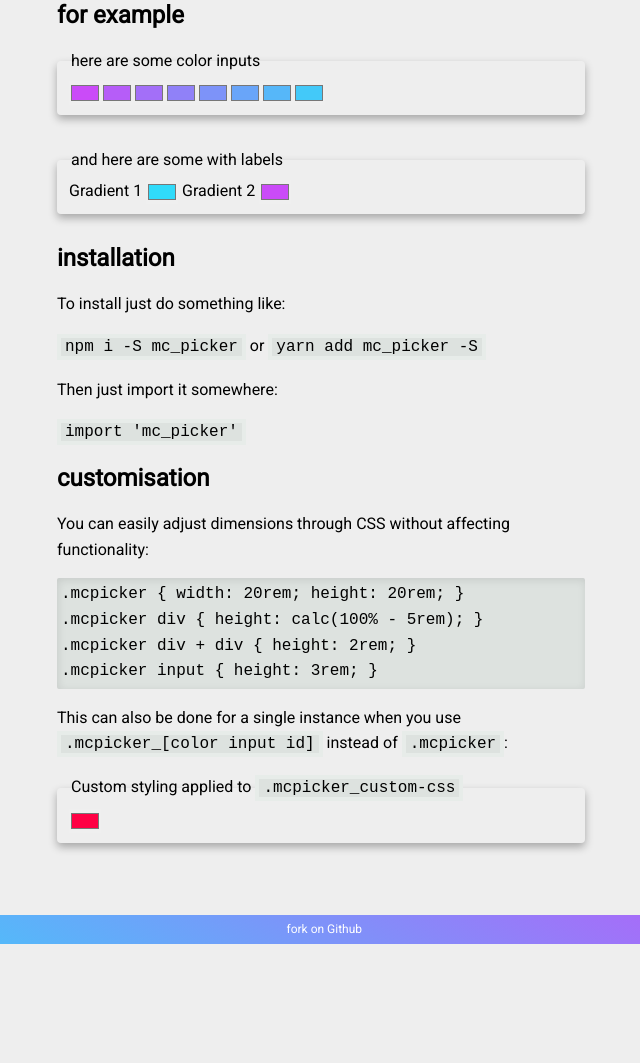
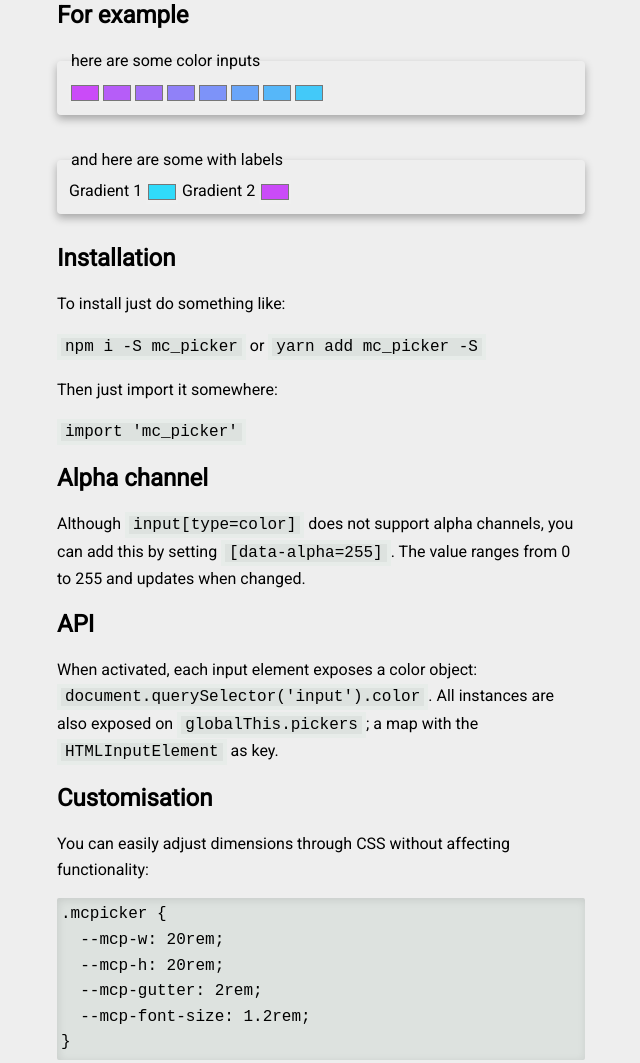
Before and after one commit to Sjeiti/clr, a website built with webpack: page docs/index.html in a window 1280 px wide. Shown: the part 572-1635 px from the top of the page, without its empty margins (319-959 px from the left). Before the commit the page ends 1516 px from the top, so only its background shows below. Built offline with nearby package versions, Linux system fonts and the light colour scheme; a web font is replaced by a local one.

Commit message:
updated documentation

```diff
--- a/docs/index.html
+++ b/docs/index.html
@@ -158,7 +158,7 @@
 				<p>The implementation is minimal, the code is minimal, even the colorpicker itself is a mere six elements in a wrapper.</p>
 			</section>
 			<section>
-				<h2>for example</h2>
+				<h2>For example</h2>
 				<form>
 					<fieldset data-header-colors>
 						<legend>here are some color inputs</legend>
@@ -171,25 +171,37 @@
 				</form>
 			</section>
 			<section>
-				<h2>installation</h2>
+				<h2>Installation</h2>
 				<p>To install just do something like:</p>
         <code>npm i -S mc_picker</code> or <code>yarn add mc_picker -S</code>
 				<p>Then just import it somewhere:</p>
 				<p><code>import 'mc_picker'</code></p>
 			</section>
 			<section>
-				<h2>customisation</h2>
+				<h2>Alpha channel</h2>
+        <p>Although <code>input[type=color]</code> does not support alpha channels, you can add this by setting <code>[data-alpha=255]</code>. The value ranges from 0 to 255 and updates when changed.</p>
+			</section>
+			<section>
+				<h2>API</h2>
+        <p>When activated, each input element exposes a color object: <code>document.querySelector('input').color</code>. All instances are also exposed on <code>globalThis.pickers</code>; a map with the <code>HTMLInputElement</code> as key.</p>
+			</section>
+			<section>
+				<h2>Customisation</h2>
 				<p>You can easily adjust dimensions through CSS without affecting functionality:</p>
-				<pre><code>.mcpicker { width: 20rem; height: 20rem; }
-.mcpicker div { height: calc(100% - 5rem); }
-.mcpicker div + div { height: 2rem; }
-.mcpicker input { height: 3rem; }</code></pre>
+				<pre><code>.mcpicker {
+  --mcp-w: 20rem;
+  --mcp-h: 20rem;
+  --mcp-gutter: 2rem;
+  --mcp-font-size: 1.2rem;
+}</code></pre>
 				<p>This can also be done for a single instance when you use <code>.mcpicker_[color input id]</code> instead of <code>.mcpicker</code>:</p>
         <style>
-					.mcpicker_custom-css { width: 20rem; height: 20rem; }
-					.mcpicker_custom-css div { height: calc(100% - 5rem); }
-					.mcpicker_custom-css div + div { height: 2rem; }
-					.mcpicker_custom-css input { height: 3rem; }
+					.mcpicker_custom-css {
+            --mcp-w: 20rem;
+            --mcp-h: 20rem;
+            --mcp-gutter: 2rem;
+            --mcp-font-size: 1.2rem;
+          }
         </style>
         <form>
           <fieldset>
--- a/webpack.config.js
+++ b/webpack.config.js
@@ -6,6 +6,8 @@ module.exports = env => {
   const isProduction = !!env&&env.production
   const mode = isProduction?'production':'development'
 
+  console.info(mode)
+
   return {
     mode
     ,entry: './src/index.js'
@@ -13,7 +15,8 @@ module.exports = env => {
       filename: 'index.js'
       ,path: path.resolve(__dirname, 'dist')
     }
-    ,devtool: 'source-map'
+    //,devtool: 'source-map'
+    ,devtool: 'cheap-module-source-map' // or 'inline-source-map'
     ,module: {
       rules: [{
           test: /\.css$/
```
Also changed, not shown: README.md.
